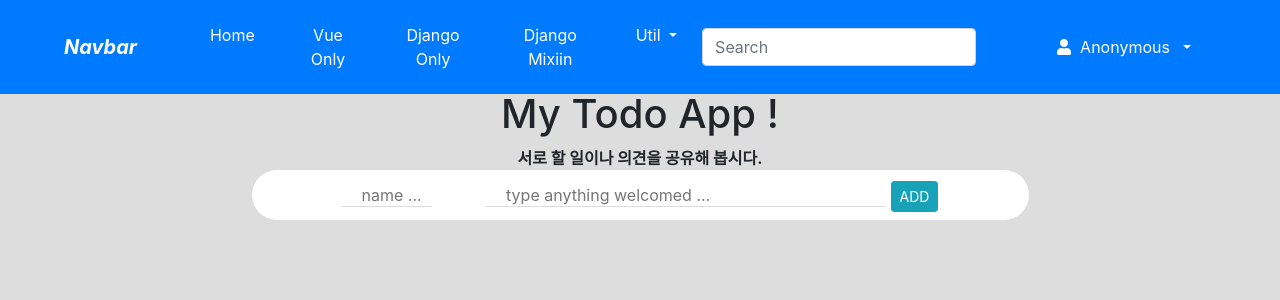
After one commit to kho903/django_vue, a Django app: page /todo/mixin/ in a window 1280 px wide. The commit adds this page. Shown: the top 300 px of the page. Run offline with Django 3.2, Linux system fonts and the light colour scheme; data that the repository does not hold is empty; some libraries are stand-ins or nearby versions.

Commit message:
Django mixin

```diff
--- a/templates/base.html
+++ b/templates/base.html
@@ -37,7 +37,9 @@
             <li class="nav-item mx-1 btn btn-primary">
                 <a class="nav-link text-white" href="{% url 'todo:create' %}">Django Only</a>
             </li>
-
+            <li class="nav-item mx-1 btn btn-primary">
+                <a class="nav-link text-white" href="{% url 'todo:mixin' %}">Django Mixiin</a>
+            </li>
             <li class="nav-item dropdown mx-1 btn btn-primary">
                 <a class="nav-link dropdown-toggle text-white" href="#" data-toggle="dropdown">
                     Util
--- /dev/null
+++ b/todo/templates/todo/todo_form_list.html
@@ -0,0 +1,81 @@
+{% extends 'base.html' %}
+
+{% block title %}todo_form.html{% endblock %}
+
+{% block extra-style %}
+    <style>
+        body {
+            text-align: center;
+            background-color: #ddd;
+        }
+        .inputBox {
+            margin: auto;
+            width: 70%;
+            background: white;
+            height: 50px;
+            border-radius: 50px;
+            line-height: 50px;
+        }
+        .inputBox .name {
+            border-style: none;
+            border-bottom: 1px solid #ddd;
+            width: 90px;
+            padding-left: 20px;
+            line-height: 20px;
+        }
+        .inputBox .item {
+            border-style: none;
+            border-bottom: 1px solid #ddd;
+            width: 400px;
+            margin-left: 50px;
+            padding-left: 20px;
+            line-height: 20px;
+        }
+        .todoList {
+            list-style: none;
+            padding: 10px 0;
+            text-align: left;
+        }
+        .todoList li {
+            display: flex;
+            height: 50px;
+            line-height: 50px;
+            margin: 0.5rem 0;
+            padding: 0 0.9rem;
+            background: white;
+            border-radius: 5px;
+        }
+        .removeBtn {
+            margin-left: auto;
+            font-size: 20px;
+        }
+    </style>
+{% endblock %}
+
+
+{% block content %}
+    <div id='app'>
+
+        <h1>My Todo App !</h1>
+        <strong>서로 할 일이나 의견을 공유해 봅시다.</strong>
+        <br>
+
+        <form class="inputBox" action="." method="post">
+            {% csrf_token %}
+            <input class="name" type="text" placeholder="name ..." name="name">
+            <input class="item" type="text" placeholder="type anything welcomed ..."
+                name="todo">
+            <button type="submit" class="btn btn-info btn-sm">ADD</button>
+        </form>
+
+        <ul class="todoList">
+            {% for todo in object_list %}
+                <li>
+                    <span>{{ todo.name }} :: {{ todo.todo }}</span>
+                    <span class="removeBtn"><a href="{% url 'todo:delete2' todo.id %}">&#x00D7</a></span>
+                </li>
+            {% endfor %}
+        </ul>
+    </div>
+{% endblock %}
+</html>
--- a/todo/urls.py
+++ b/todo/urls.py
@@ -6,5 +6,8 @@ urlpatterns = [
     path('vonly/', views.TodoVueOnlyTV.as_view(), name='vonly'),
     path('create/', views.TodoCV.as_view(), name='create'),
     path('list/', views.TodoLV.as_view(), name='list'),
-    path('<int:pk>/delete', views.TodoDelV.as_view(), name='delete')
+    path('<int:pk>/delete/', views.TodoDelV.as_view(), name='delete'),
+    path('mixin/', views.TodoMOMCV.as_view(), name='mixin'),
+    path('<int:pk>/delete2/', views.TodoDelV2.as_view(), name='delete2'),
+
 ]
--- a/todo/views.py
+++ b/todo/views.py
@@ -1,5 +1,6 @@
 from django.urls import reverse_lazy
 from django.views.generic import TemplateView, CreateView, ListView, DeleteView
+from django.views.generic.list import MultipleObjectMixin
 
 from todo.models import Todo
 
@@ -24,3 +25,24 @@ class TodoDelV(DeleteView):
     model = Todo
     template_name = 'todo/todo_confirm_delete.html'
     success_url = reverse_lazy('todo:list')
+
+
+class TodoMOMCV(MultipleObjectMixin, CreateView):
+    model = Todo
+    fields = '__all__'
+    template_name = "todo/todo_form_list.html"
+    success_url = reverse_lazy('todo:mixin')
+
+    def get(self, request, *args, **kwargs):
+        self.object_list = self.get_queryset()
+        return super().get(request, *args, **kwargs)
+
+    def post(self, request, *args, **kwargs):
+        self.object_list = self.get_queryset()
+        return super().post(request, *args, **kwargs)
+
+
+class TodoDelV2(DeleteView):
+    model = Todo
+    template_name = 'todo/todo_confirm_delete.html'
+    success_url = reverse_lazy('todo:mixin')
```
